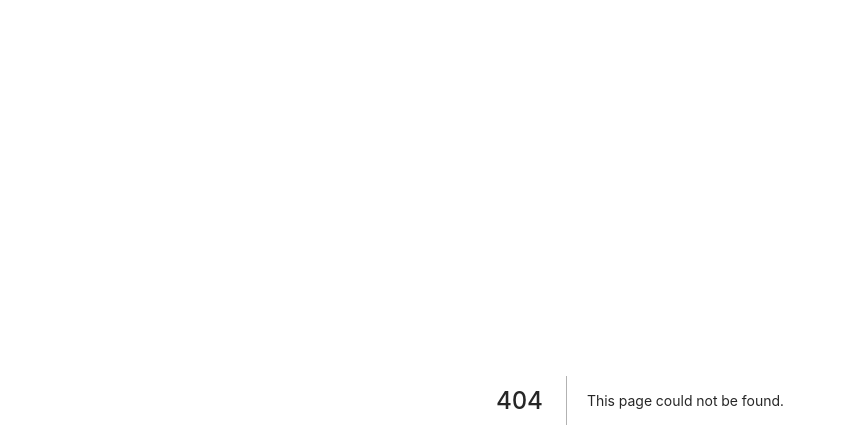
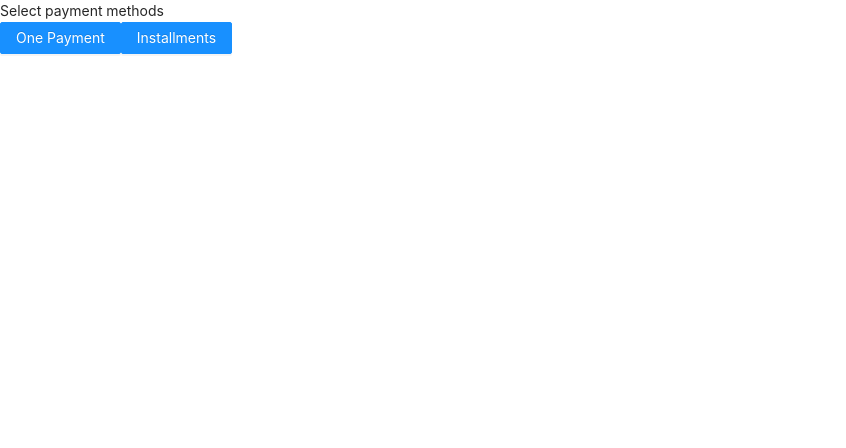
Before and after one commit to outtripper/myTrips, a Next.js app: page /payment/select_payment_method in a window 1280 px wide. Before the commit this address had no page. Shown: the top 448 px of the page, without its empty margins (0-846 px from the left). Built offline with nearby package versions, Linux system fonts and the light colour scheme.

Commit message:
Payment Scaffold

```diff
--- a/pages/home.tsx
+++ b/pages/home.tsx
@@ -2,11 +2,13 @@ import React, { useEffect, useState } from 'react'
 import {getActiveTrips} from '../services/business'
 import Loading from '../components/Loading'
 import {Card} from 'antd'
+import {useRouter} from 'next/router'
 
 const {Meta} = Card
 
 export default ()=> {
   const [listActiveTrips,setListActiveTrips] = useState<Array<MyTrip>>(null)
+  const router = useRouter()
 
   useEffect( () => {
     (async ()=>{
@@ -25,7 +27,7 @@ export default ()=> {
 
     <section>
       <div>Next Trips</div>
-      {listActiveTrips.map( t => <div key={t.id}>
+      {listActiveTrips.map( t => <div onClick={() => router.push('/trip')} key={t.id}>
       <Card
       className="rounded shadow"
       hoverable
--- /dev/null
+++ b/pages/payment/pay_with_credit_card.tsx
@@ -0,0 +1,5 @@
+import React from 'react'
+
+export default () => {
+  return (<div>Pay with Credit Card: pagina de referencia: https://dribbble.com/shots/6440077-Add-a-New-Credit-Card-alternate-flow</div>)
+}
--- /dev/null
+++ b/pages/payment/select_payment_method.tsx
@@ -0,0 +1,16 @@
+import React from 'react'
+import {useRouter} from 'next/router'
+import {Button} from 'antd'
+
+
+export default () => {
+  const router = useRouter()
+
+  return (<div>
+    <header>Select payment methods</header>
+    <section>
+      <Button onClick={()=>router.push('/payment/pay_with_credit_card')}  type="primary">One Payment</Button>
+      <Button onClick={()=>router.push('/payment/installments')} type="primary">Installments</Button>
+    </section>
+  </div>)
+}
--- a/pages/trip.tsx
+++ b/pages/trip.tsx
@@ -77,7 +77,7 @@ export default () => {
         </div>
       </div>
       <div className="flex w-full justify-center mt-8 pb-8 bg-black">
-        <Button type="primary" shape="round" icon={<CreditCardOutlined />} >Make a payment</Button>
+        <Button onClick={() => router.push('/payment/select_payment_method')} type="primary" shape="round" icon={<CreditCardOutlined />} >Make a payment</Button>
       </div>
     </div>)
   }
```
Also changed, not shown: components/PageContainer/index.tsx (added, +12 -0 lines), pages/payment/installments.tsx (added, +12 -0 lines).
